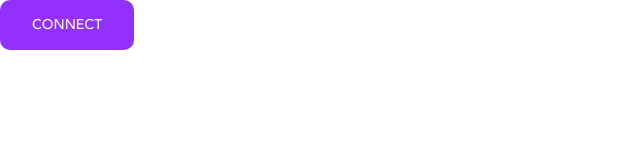
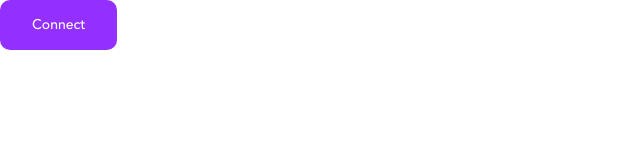
Before and after one commit to tari-project/tari-connector, a React (Create React App) app: page / in a window 1280 px wide. Shown: the top 160 px of the page, without its empty margins (0-640 px from the left). Built offline with nearby package versions, Linux system fonts and the light colour scheme.

Commit message:
feat: tari connector button

```diff
--- a/package.json
+++ b/package.json
@@ -1,5 +1,5 @@
 {
-  "name": "popup",
+  "name": "tari-connector",
   "version": "0.1.0",
   "private": true,
   "dependencies": {
--- a/src/components/TariConnectorButton.css
+++ b/src/components/TariConnectorButton.css
@@ -55,7 +55,6 @@
   border-radius: 10px;
   font-family: 'AvenirMedium', sans-serif;
   height: 50px;
-  text-transform: uppercase;
 }
 
 .taricb-btn:hover {
```
